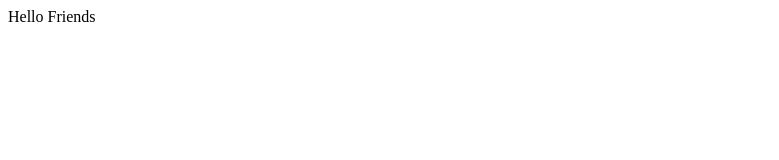
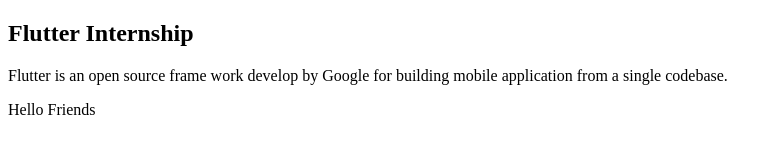
Before and after one commit to Teng-Olive/Demo-repo, a plain HTML site: page index.html in a window 1280 px wide. Shown: the whole page, without its empty margins (0-779 px from the left). Drawn offline with Linux system fonts and the light colour scheme.

Commit message:
Added style.css
this will help to improve the quality of my work

```diff
--- a/index.html
+++ b/index.html
@@ -1 +1,16 @@
+<!DOCTYPE html>
+<html lang="en">
+<head>
+    <meta charset="utf-8">
+    <meta name="viewport" content="">
+    <title>Mobile app development with flutter</title>
+    <link rel="stylesheet" href="style.css">
+
+</head>
+<body>
+    <h2>Flutter Internship</h2>
+    <p>Flutter is an open source frame work develop by Google for building mobile application from a single codebase.</p>
+</body>
+
 <div>Hello Friends</div>
+</html>
```
Also changed, not shown: style.css (added).
